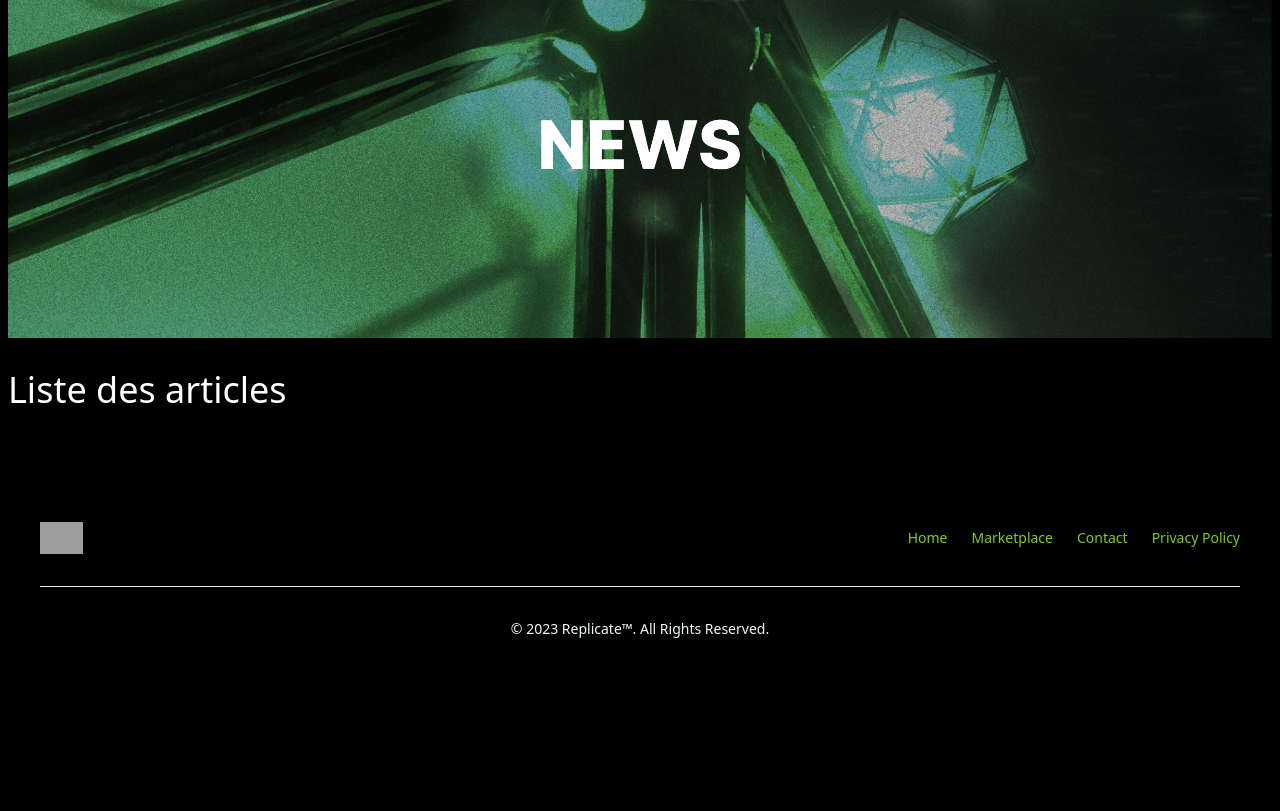
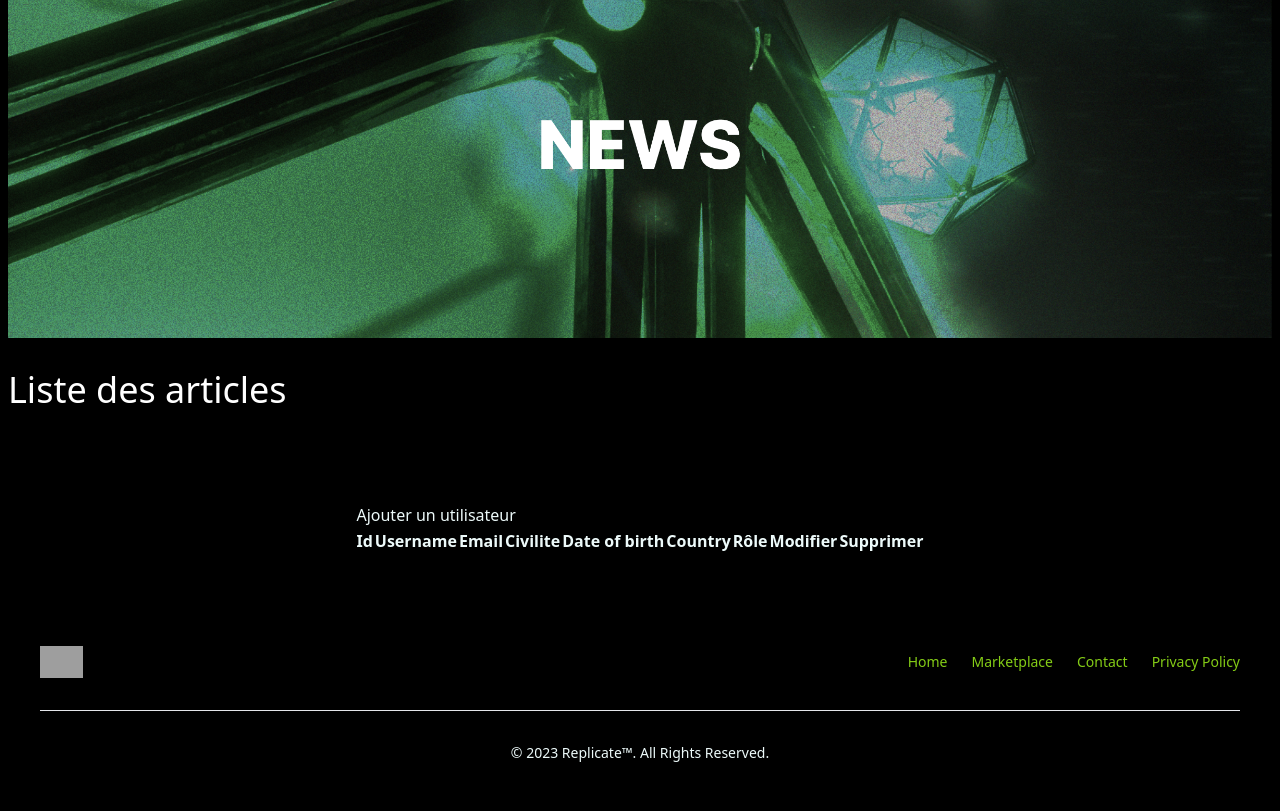
Before and after one commit to KurumiRockbell/replicate.io-DWWM4, a PHP site: page /news in a window 1280 px wide. Shown: the part 113-924 px from the top of the page. Before the commit the page ends 751 px from the top, so only its background shows below. Run offline with PHP 8.4, Linux system fonts and the light colour scheme; data that the repository does not hold is empty; some libraries are stand-ins or nearby versions; grey boxes are pictures that could not be loaded.

Commit message:
wip on news model , newsController & news.tmpl

```diff
--- a/app/Views/Partials/MvcUI/topmenu.part.php
+++ b/app/Views/Partials/MvcUI/topmenu.part.php
@@ -148,7 +148,7 @@ use SYRADEV\app\ReplicateController;
                                                 <svg class="w-4 h-4 mr-2 text-teal-50 group-hover:text-indigo-800" fill="none" stroke="currentColor" stroke-width="1.5" viewBox="0 0 24 24" xmlns="http://www.w3.org/2000/svg" aria-hidden="true">
                                                     <path stroke-linecap="round" stroke-linejoin="round" d="M11.42 15.17L17.25 21A2.652 2.652 0 0021 17.25l-5.877-5.877M11.42 15.17l2.496-3.03c.317-.384.74-.626 1.208-.766M11.42 15.17l-4.655 5.653a2.548 2.548 0 11-3.586-3.586l6.837-5.63m5.108-.233c.55-.164 1.163-.188 1.743-.14a4.5 4.5 0 004.486-6.336l-3.276 3.277a3.004 3.004 0 01-2.25-2.25l3.276-3.276a4.5 4.5 0 00-6.336 4.486c.091 1.076-.071 2.264-.904 2.95l-.102.085m-1.745 1.437L5.909 7.5H4.5L2.25 3.75l1.5-1.5L7.5 4.5v1.409l4.26 4.26m-1.745 1.437l1.745-1.437m6.615 8.206L15.75 15.75M4.867 19.125h.008v.008h-.008v-.008z" />
                                                 </svg>
-                                                C.R.U.D
+                                                Admin Dashboard
                                             </a>
                                         </li>
                                     </ul>
--- a/app/Views/Templates/MvcUI/news.tmpl.php
+++ b/app/Views/Templates/MvcUI/news.tmpl.php
@@ -6,14 +6,66 @@ use SYRADEV\app\ReplicateController;
 <div>
     <img src="<?= ReplicateController::assets('/imgs/banner.png'); ?>" alt="Banner RPLC News" class="flex flex-col justify-center w-full" />
 </div>
-<div class="container mx-auto py-8">
-        <h1 class="text-4xl text-white">Liste des articles</h1>
-        <div class="mt-8">
-            <?php foreach ($articles as $article) : ?>
-                <div class="bg-white p-4 rounded shadow mb-4">
-                    <h2 class="text-2xl font-bold text-indigo-800"><?= $article['name'] ?></h2>
-                    <p class="text-black"><?= $article['content'] ?></p>
+<div class="mx-auto py-8">
+    <h1 class="text-4xl text-white">Liste des articles</h1>
+    <div class="mt-8">
+        <div class="text-teal-50 text-justify pt-3 flex-col flex items-center w-full">
+            <div class="grid grid-cols-1">
+            </div>
+            <div class="grid grid-cols-1">
+                <div class="col mx-3 my-3">
+                    <table class="table table-striped table-condensed">
+                        <tr>
+                            <td colspan="8">
+                                <a href="<?= ReplicateController::getRoute('home'); ?>" class="">
+                                    <svg xmlns="http://www.w3.org/2000/svg" width="36" height="36" fill="<?= $data['color2']; ?>" class="bi bi-person-fill-add" viewBox="0 0 16 16">
+                                        <path d="M12.5 16a3.5 3.5 0 1 0 0-7 3.5 3.5 0 0 0 0 7Zm.5-5v1h1a.5.5 0 0 1 0 1h-1v1a.5.5 0 0 1-1 0v-1h-1a.5.5 0 0 1 0-1h1v-1a.5.5 0 0 1 1 0Zm-2-6a3 3 0 1 1-6 0 3 3 0 0 1 6 0Z" />
+                                        <path d="M2 13c0 1 1 1 1 1h5.256A4.493 4.493 0 0 1 8 12.5a4.49 4.49 0 0 1 1.544-3.393C9.077 9.038 8.564 9 8 9c-5 0-6 3-6 4Z" />
+                                    </svg>
+                                    Ajouter un utilisateur
+                                </a>
+                            </td>
+                        </tr>
+                        <tr class="text-teal-50">
+                            <th>Id</th>
+                            <th>Username</th>
+                            <th>Email</th>
+                            <th>Civilite</th>
+                            <th>Date of birth</th>
+                            <th>Country</th>
+                            <th>R&ocirc;le</th>
+                            <th>Modifier</th>
+                            <th>Supprimer</th>
+                        </tr>
+                        <?php foreach ($data['news'] as $news) {
+                            extract($news);
+                        ?>
+                            <tr>
+                                <td class="align-middle text-teal-50"><?= $id; ?></td>
+                                <td class="align-middle text-teal-50"><?= $name; ?></td>
+                                <td class="align-middle text-teal-50"><?= $description; ?></td>
+                                <td class="align-middle text-teal-50"><?= $content; ?></td>
+
+                                <td class="align-middle">
+                                    <a href="/users/edituser/<?= $uid; ?>" class="inline-flex items-center px-4 py-2 border border-transparent text-sm font-medium rounded-md text-white bg-lime-400 hover:bg-lime-600 focus:outline-none focus:ring-2 focus:ring-offset-2 focus:ring-lime-400">
+                                        <svg xmlns="http://www.w3.org/2000/svg" width="24" height="24" fill="<?= $data['color3']; ?>" class="bi bi-gear-fill" viewBox="0 0 16 16">
+                                            <path d="M9.405 1.05c-.413-1.4-2.397-1.4-2.81 0l-.1.34a1.464 1.464 0 0 1-2.105.872l-.31-.17c-1.283-.698-2.686.705-1.987 1.987l.169.311c.446.82.023 1.841-.872 2.105l-.34.1c-1.4.413-1.4 2.397 0 2.81l.34.1a1.464 1.464 0 0 1 .872 2.105l-.17.31c-.698 1.283.705 2.686 1.987 1.987l.311-.169a1.464 1.464 0 0 1 2.105.872l.1.34c.413 1.4 2.397 1.4 2.81 0l.1-.34a1.464 1.464 0 0 1 2.105-.872l.31.17c1.283.698 2.686-.705 1.987-1.987l-.169-.311a1.464 1.464 0 0 1 .872-2.105l.34-.1c1.4-.413 1.4-2.397 0-2.81l-.34-.1a1.464 1.464 0 0 1-.872-2.105l.17-.31c.698-1.283-.705-2.686-1.987-1.987l-.311.169a1.464 1.464 0 0 1-2.105-.872l-.1-.34zM8 10.93a2.929 2.929 0 1 1 0-5.86 2.929 2.929 0 0 1 0 5.858z" />
+                                        </svg>
+                                    </a>
+                                </td>
+                                <td>
+                                    <a href="/users/deleteuser/<?= $uid; ?>" class="inline-flex items-center px-4 py-2 border border-transparent text-sm font-medium rounded-md text-white bg-indigo-800 hover:bg-indigo-950 focus:outline-none focus:ring-2 focus:ring-offset-2 focus:ring-indigo-800">
+                                        <svg xmlns="http://www.w3.org/2000/svg" width="24" height="24" fill="<?= $data['color']; ?>" class="bi bi-x-circle-fill" viewBox="0 0 16 16">
+                                            <path d="M16 8A8 8 0 1 1 0 8a8 8 0 0 1 16 0zM5.354 4.646a.5.5 0 1 0-.708.708L7.293 8l-2.647 2.646a.5.5 0 0 0 .708.708L8 8.707l2.646 2.647a.5.5 0 0 0 .708-.708L8.707 8l2.647-2.646a.5.5 0 0 0-.708-.708L8 7.293 5.354 4.646z" />
+                                        </svg>
+                                    </a>
+                                </td>
+                            </tr>
+                        <?php } ?>
+                    </table>
                 </div>
-            <?php endforeach; ?>
+            </div>
         </div>
+
     </div>
+</div>
--- a/app/Views/Templates/Users/listusers.tmpl.php
+++ b/app/Views/Templates/Users/listusers.tmpl.php
@@ -54,7 +54,7 @@ $roles = ['user' => 'Utilisateur', 'admin' => 'Administrateur'];
                             </a>
                         </td>
                         <td>
-                            <a href="/users/deleteuser/<?= $uid; ?>" class="inline-flex items-center px-4 py-2 border border-transparent text-sm font-medium rounded-md text-white bg-indigo-800 hover:bg-lime-400 focus:outline-none focus:ring-2 focus:ring-offset-2 focus:ring-indigo-800">
+                            <a href="/users/deleteuser/<?= $uid; ?>" class="inline-flex items-center px-4 py-2 border border-transparent text-sm font-medium rounded-md text-white bg-indigo-800 hover:bg-indigo-950 focus:outline-none focus:ring-2 focus:ring-offset-2 focus:ring-indigo-800">
                                 <svg xmlns="http://www.w3.org/2000/svg" width="24" height="24" fill="<?= $data['color']; ?>" class="bi bi-x-circle-fill" viewBox="0 0 16 16">
                                     <path d="M16 8A8 8 0 1 1 0 8a8 8 0 0 1 16 0zM5.354 4.646a.5.5 0 1 0-.708.708L7.293 8l-2.647 2.646a.5.5 0 0 0 .708.708L8 8.707l2.646 2.647a.5.5 0 0 0 .708-.708L8.707 8l2.647-2.646a.5.5 0 0 0-.708-.708L8 7.293 5.354 4.646z" />
                                 </svg>
--- a/app/Views/Templates/errors/404.tmpl.php
+++ b/app/Views/Templates/errors/404.tmpl.php
@@ -2,9 +2,9 @@
 use SYRADEV\app\ReplicateController;
 ?>
 
-<head>
+<header>
     <link rel="stylesheet" href="<?= ReplicateController::assets('/css/output.css'); ?> ">
-</head>
+</header>
 <body class="bg-black text-teal-50">
     <div id="messageError" class="text-center px-5 py-5 animate-fadeIn">
         <a href="<?= ReplicateController::getRoute('home'); ?>" title="Page d'accueil">
```
Also changed, not shown: app/Classes/NewsController.php (+10 -11 lines), app/Models/NewsModel.php (+5 -7 lines), app/Views/Templates/Users/deleteuser.tmpl.php (+16 -13 lines), app/Views/Templates/Users/register.tmpl.php (+27 -17 lines), app/Views/Templates/Users/userform.tmpl.php (+11 -7 lines), public/assets/css/output.css, 1 other file.
